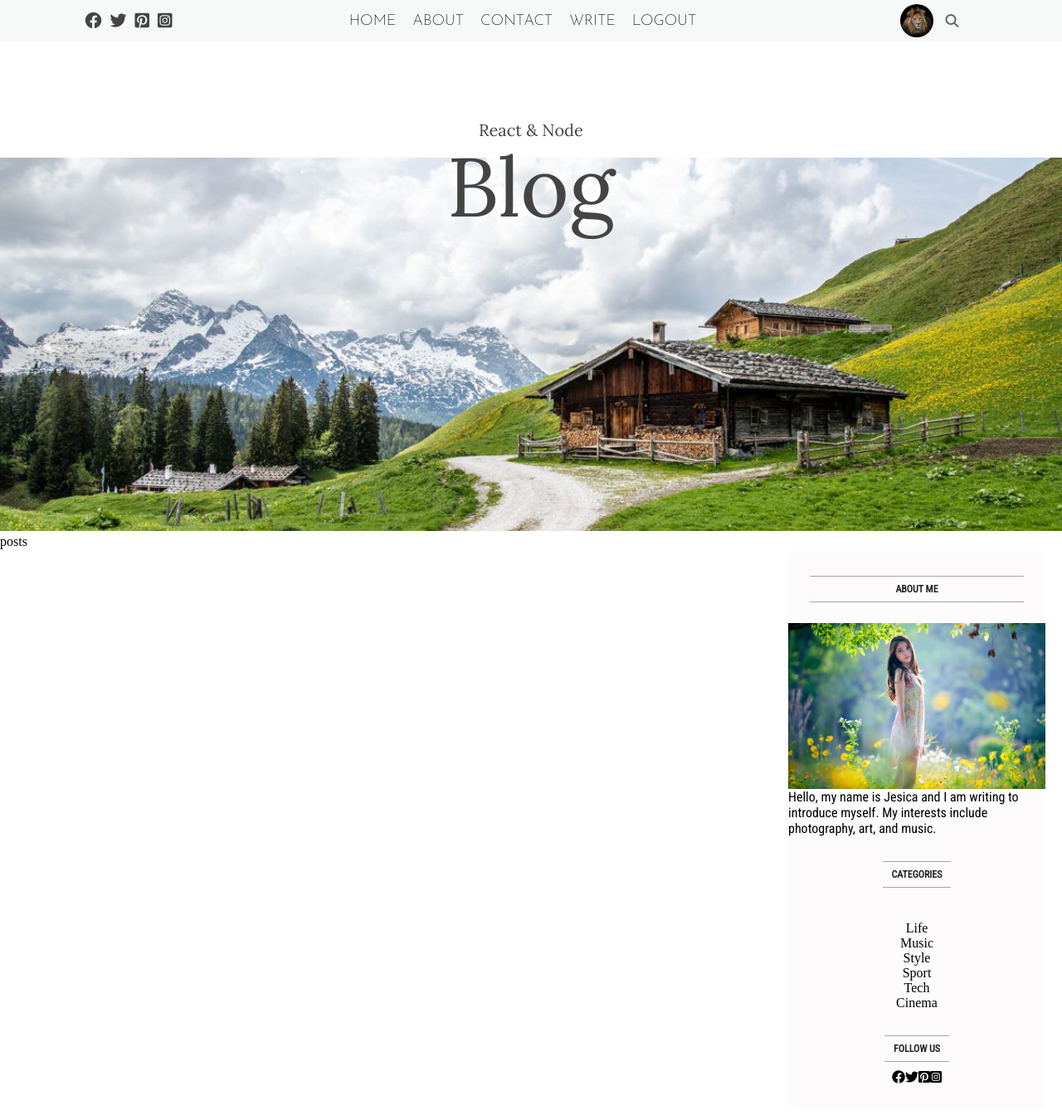
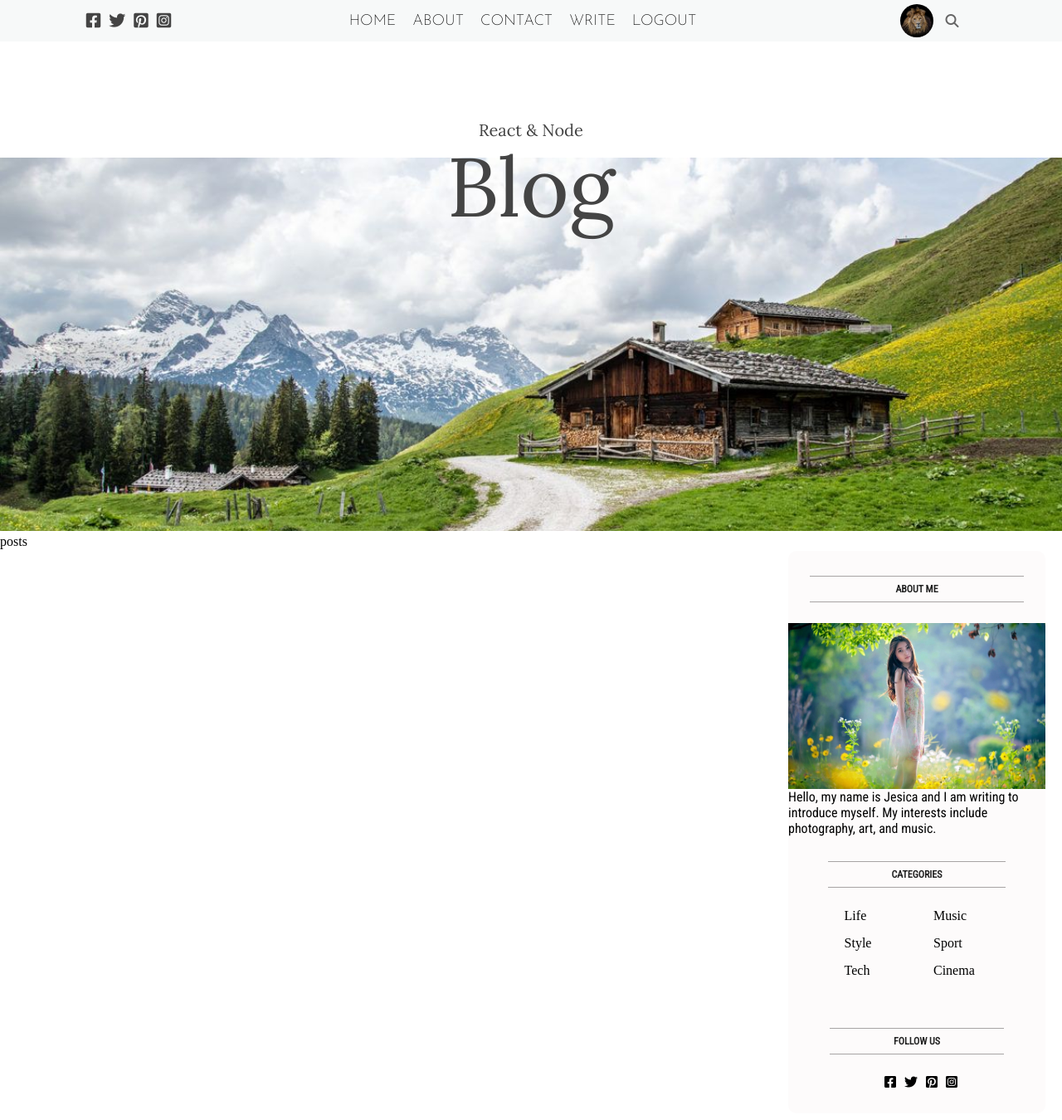
Before and after one commit to Firdavs0108/react_project, a React (Create React App) app: page / in a window 1280 px wide. Shown: the top 1350 px of the page at 83% size. Built offline with nearby package versions, Linux system fonts and the light colour scheme.

Commit message:
React_Blog

```diff
--- a/src/sidebar/Sidebar.jsx
+++ b/src/sidebar/Sidebar.jsx
@@ -18,13 +18,13 @@ export const Sidebar = () => {
         <SidebarTitle> CATEGORIES </SidebarTitle>
         <SidebarList>
 
-        </SidebarList>
             <SidebarListItem>Life</SidebarListItem>
             <SidebarListItem>Music</SidebarListItem>
             <SidebarListItem>Style</SidebarListItem>
             <SidebarListItem>Sport</SidebarListItem>
             <SidebarListItem>Tech</SidebarListItem>
             <SidebarListItem>Cinema</SidebarListItem>
+        </SidebarList>
 
         </SidebarItem>
 
@@ -32,10 +32,10 @@ export const Sidebar = () => {
 
             <SidebarTitle> FOLLOW US </SidebarTitle>
             <SidebarSocial>
-                 <i className="fa-brands fa-facebook"></i>
-                 <i className="fa-brands fa-twitter"></i>
-                 <i className="fa-brands fa-square-pinterest"></i>
-                 <i className="fa-brands fa-square-instagram"></i>
+                 <i style={{fontSize:'16px', marginLeft:'10px', cursor: 'pointer'}}  class="fa-brands fa-square-facebook"></i>
+                 <i style={{fontSize:'16px', marginLeft:'10px', cursor: 'pointer'}} className="fa-brands fa-twitter"></i>
+                 <i style={{fontSize:'16px', marginLeft:'10px', cursor: 'pointer'}} className="fa-brands fa-square-pinterest"></i>
+                 <i style={{fontSize:'16px', marginLeft:'10px', cursor: 'pointer'}} className="fa-brands fa-square-instagram"></i>
             </SidebarSocial>
 
         </SidebarItem>
--- a/src/sidebar/style.js
+++ b/src/sidebar/style.js
@@ -17,8 +17,6 @@ export const SidebarItem = styled.div`
 display: flex;
 flex-direction: column;
 align-items: center;
-
-
 
 `
 export const SidebarTitle = styled.span`
@@ -55,13 +53,20 @@ margin-bottom: 30px;
 `
 
 export const SidebarListItem = styled.li`
-list-style: none;
+
 display: inline-block;
+width: 50%;
+margin-top: 15px;
+cursor: pointer;
 
 
 `
 
 export const SidebarSocial = styled.div`
+margin-top: 15px;
+width: 250px;
+display: flex;
+justify-content: center;
 
 
 `
@@ -74,6 +79,4 @@ export const SidebarSocialList = styled.i`
 export const P = styled.p`
 font-family: 'Roboto Condensed', sans-serif;
 
-
-
 `
--- a/src/topbar/TopBar.jsx
+++ b/src/topbar/TopBar.jsx
@@ -5,7 +5,7 @@ const TopBar = () => {
   return (
     <div className='top'>
         <div className="topLeft">
-        <i className="topIcon fa-brands fa-facebook"></i>
+        <i className="topIcon fa-brands fa-square-facebook"></i>
         <i className="topIcon fa-brands fa-twitter"></i>
         <i className="topIcon fa-brands fa-square-pinterest"></i>
         <i className="topIcon fa-brands fa-square-instagram"></i>
```
